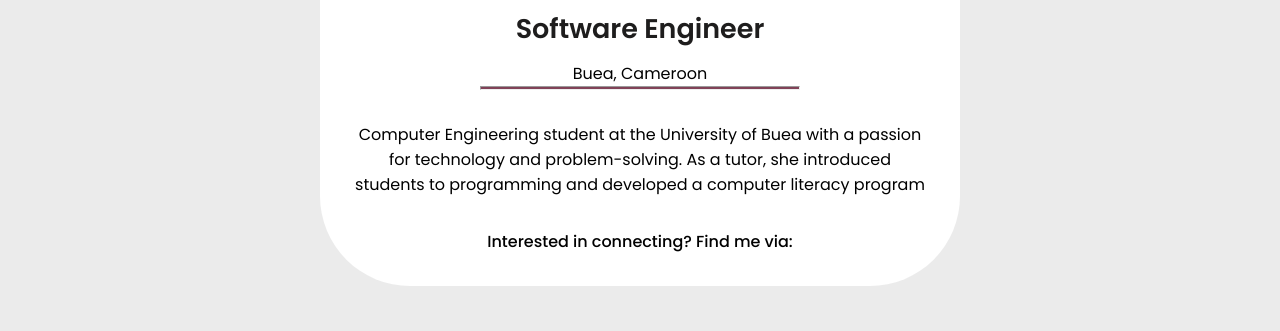
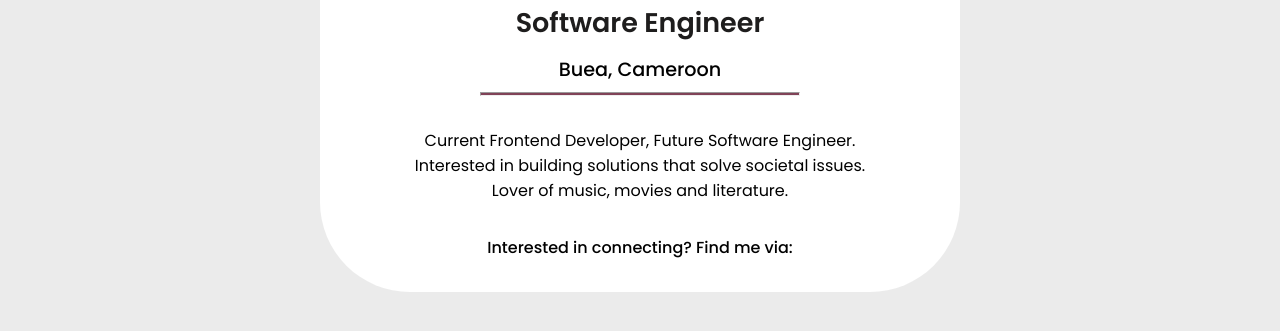
Before and after one commit to jane-ahone/HNG12-Stage-0-FE, a plain HTML site: page index.html in a window 1280 px wide. Shown: the part 461-792 px from the top of the page. Drawn offline with Linux system fonts and the light colour scheme; a web font is replaced by a local one.

Commit message:
modify bio

```diff
--- a/index.html
+++ b/index.html
@@ -35,15 +35,16 @@
         <div class="intro">
           <p class="intro-name" data-testid="fullName">Jane Ahone Eloundou</p>
           <p class="intro-role" data-testid="jobTitle">Software Engineer</p>
-          <p class="" data-testid="currentLocation">Buea, Cameroon</p>
+          <p class="intro-location" data-testid="currentLocation">
+            Buea, Cameroon
+          </p>
         </div>
         <hr />
         <div class="bio">
           <p data-testid="shortBio">
-            Computer Engineering student at the University of Buea with a
-            passion for technology and problem-solving. As a tutor, she
-            introduced students to programming and developed a computer literacy
-            program
+            Current Frontend Developer, Future Software Engineer. <br />
+            Interested in building solutions that solve societal issues.
+            <br />Lover of music, movies and literature.
           </p>
         </div>
         <div class="links">
--- a/styles.css
+++ b/styles.css
@@ -91,7 +91,11 @@ main {
 .intro-role {
   font-size: 1.6875rem;
 }
-
+.intro-location {
+  font-size: 1.2rem;
+  font-weight: 500;
+  margin: 0.5rem;
+}
 hr {
   background: #804257;
   width: 50%;
```
